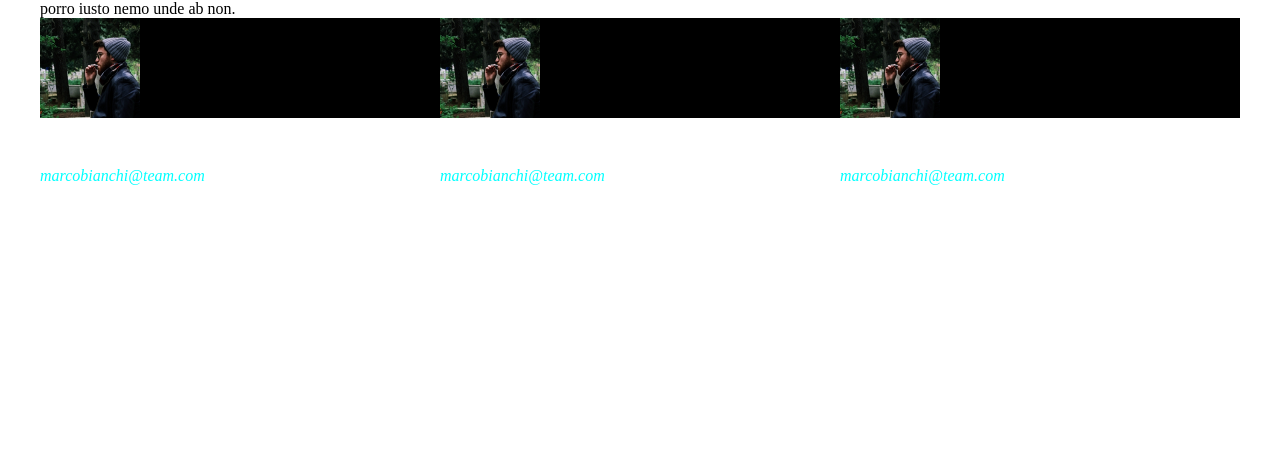
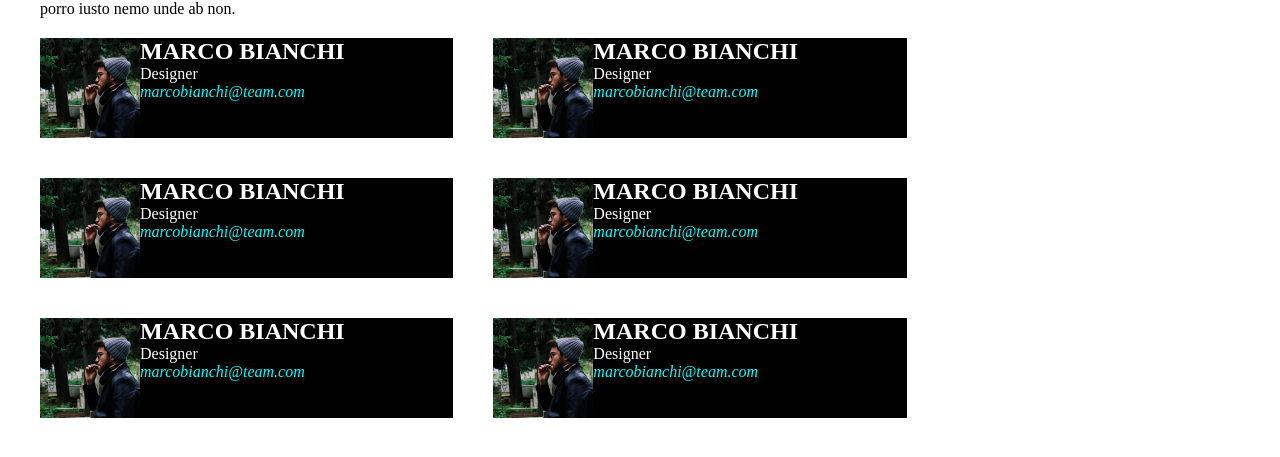
Before and after one commit to RiccardoPietrobon/html-css-float-cards, a plain HTML site: page index.html in a window 1280 px wide. Shown: the part 55-512 px from the top of the page. Drawn offline with Linux system fonts and the light colour scheme.

Commit message:
css float

```diff
--- a/index.html
+++ b/index.html
@@ -39,6 +39,27 @@
                     <address>marcobianchi@team.com</address>
                 </div>
 
+                <div class="column">
+                    <img src="./img/male1.png" alt="male1">
+                    <h2>MARCO BIANCHI</h2>
+                    <span>Designer</span>
+                    <address>marcobianchi@team.com</address>
+                </div>
+
+                <div class="column">
+                    <img src="./img/male1.png" alt="male1">
+                    <h2>MARCO BIANCHI</h2>
+                    <span>Designer</span>
+                    <address>marcobianchi@team.com</address>
+                </div>
+
+                <div class="column">
+                    <img src="./img/male1.png" alt="male1">
+                    <h2>MARCO BIANCHI</h2>
+                    <span>Designer</span>
+                    <address>marcobianchi@team.com</address>
+                </div>
+
 
 
 
--- a/style.css
+++ b/style.css
@@ -1,17 +1,13 @@
+/*generics*/
 *{
     box-sizing: border-box;
     margin: 0;
     padding: 0;
 }
 
-
-
-body{
-
-}
-
 img{
     max-height: 100%;
+    float: left;
 }
 
 .container{
@@ -25,12 +21,17 @@ img{
     clear: both;
 }
 
+.row{
+    margin: 0 -20px
+}
+
 .column{
     background-color: black;
     color: white;
     height: 100px;
     width: calc(100%/3);
     float: left;
+    margin: 20px;
 }
 
 h1{
```
